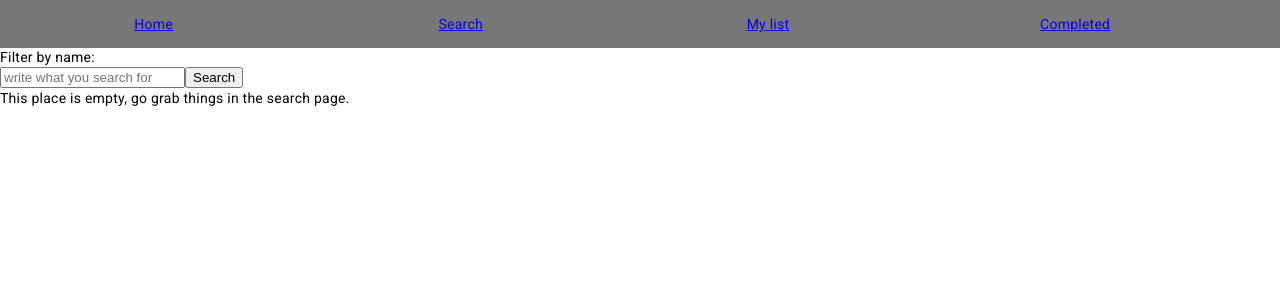
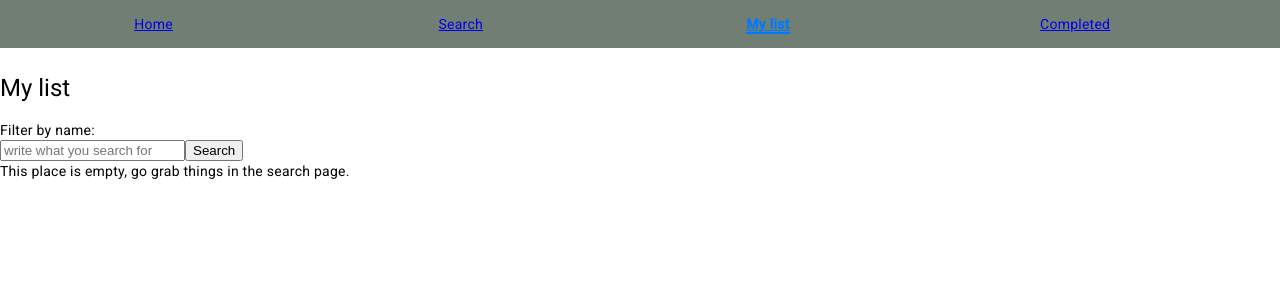
Before and after one commit to YerayMG93/testidxforwarframe, an Angular app: page /mylist in a window 1280 px wide. Shown: the top 300 px of the page. Built offline with nearby package versions, Linux system fonts and the light colour scheme.

Commit message:
style for card in all lists

```diff
--- a/src/app/app.component.css
+++ b/src/app/app.component.css
@@ -3,25 +3,18 @@
     padding: 0em;
 }
 
-body{
-  padding-left: 1em;
-  padding-right: 1em;
-  min-height: 400px;
-  margin-bottom: 100px;
-  clear: both;
-}
-#content{
-  display: inline-block;
-  padding-top: 3em;
+router-outlet {
+    margin-top: 3em;
 }
 
 #header {
   display: inline-block;
   width: 100%;
-  background-color: #333333aa;
+  background-color: #2b3e2faa;
   color: #fff;
   padding: 1em 0em 1em 0em;
   position: fixed;
   top: 0;
+  left:0;
   z-index: 100;
 }
--- a/src/app/pages/completed-list/completed-list.component.css
+++ b/src/app/pages/completed-list/completed-list.component.css
@@ -0,0 +1,22 @@
+h1 {
+    margin-top: 3em;
+  }
+  app-item-card{
+    display: flex;
+    flex-direction:column;
+    align-items: stretch;
+    float: left;
+    width: 25%;
+    height: 50%;
+}
+@media (max-width: 600px) {
+
+    app-item-card{
+        display: flex;
+        flex-direction: row;
+        width:100%;
+        height: fit-content;
+        align-items: center;
+        float: left;
+    }
+  }
--- a/src/app/pages/completed-list/completed-list.component.html
+++ b/src/app/pages/completed-list/completed-list.component.html
@@ -1,3 +1,6 @@
+<h1>
+{{title}}
+</h1>
 <form id="searchbar" action="javascript:void(0);">
     <label for="fname">Filter by name:</label><br>
     <input type="text" id="fname" name="fname" [(ngModel)]="fname" placeholder="write what you search for">
@@ -8,8 +11,10 @@
     <p> This place is empty, go grab things in the search page.</p>
 }
 @else {
-    <p> Everything you listed is here: </p>
+    <p> Everything you completed is here: </p>
 }
-@for (item of itemList; track item.name) {
-    <app-item-card [item]="item"></app-item-card>
-  }
+<div class="list">
+    @for (item of itemList; track item.name) {
+        <app-item-card [item]="item"></app-item-card>
+      }
+</div>
--- a/src/app/pages/completed-list/completed-list.component.ts
+++ b/src/app/pages/completed-list/completed-list.component.ts
@@ -14,6 +14,7 @@ import { FormsModule } from '@angular/forms';
 export class CompletedListComponent {
   itemList: any[] = [];
   fname: any;
+  title = 'Completed List';
 
   constructor(private localStorage: LocalService) {
     this.loadItems();
--- a/src/app/pages/header/header.component.css
+++ b/src/app/pages/header/header.component.css
@@ -16,3 +16,8 @@ li {
     margin: 0em;
     text-align: center;
 }
+.active-link {
+    font-weight: bold;
+    color: #007bff;
+    border-bottom: 2px solid #007bff;
+  }
--- a/src/app/pages/header/header.component.html
+++ b/src/app/pages/header/header.component.html
@@ -1,6 +1,6 @@
 <ul class="header">
-  <li><a [routerLink]="['/']">Home</a></li>
-  <li><a [routerLink]="['/list']">Search</a></li>
-  <li><a [routerLink]="['/mylist']">My list</a></li>
-  <li><a [routerLink]="['/completedlist']">Completed</a></li>
+  <li><a [routerLink]="['/']" routerLinkActive="active-link" [routerLinkActiveOptions]="{ exact: true }">Home</a></li>
+  <li><a [routerLink]="['/list']" routerLinkActive="active-link" >Search</a></li>
+  <li><a [routerLink]="['/mylist']" routerLinkActive="active-link" >My list</a></li>
+  <li><a [routerLink]="['/completedlist']" routerLinkActive="active-link" >Completed</a></li>
 </ul>
--- a/src/app/pages/home/home.component.css
+++ b/src/app/pages/home/home.component.css
@@ -0,0 +1,3 @@
+h1 {
+  margin-top: 3em;
+}
--- a/src/app/pages/list/list.component.css
+++ b/src/app/pages/list/list.component.css
@@ -1,6 +1,9 @@
 #searchbar{
     display: inline;
 }
+h1 {
+    margin-top: 3em;
+  }
 title{
     display: inline;
 }
--- a/src/app/pages/my-list/my-list.component.css
+++ b/src/app/pages/my-list/my-list.component.css
@@ -0,0 +1,23 @@
+h1 {
+    margin-top: 3em;
+  }
+
+  app-item-card{
+    display: flex;
+    flex-direction:column;
+    align-items: stretch;
+    float: left;
+    width: 25%;
+    height: 50%;
+}
+@media (max-width: 600px) {
+
+    app-item-card{
+        display: flex;
+        flex-direction: row;
+        width:100%;
+        height: fit-content;
+        align-items: center;
+        float: left;
+    }
+  }
--- a/src/app/pages/my-list/my-list.component.html
+++ b/src/app/pages/my-list/my-list.component.html
@@ -1,3 +1,6 @@
+<h1>
+{{title}}
+</h1>
 <form id="searchbar" action="javascript:void(0);">
     <label for="fname">Filter by name:</label><br>
     <input type="text" id="fname" name="fname" [(ngModel)]="fname" placeholder="write what you search for">
@@ -10,6 +13,8 @@
 @else {
     <p> Everything you listed is here: </p>
 }
-@for (item of itemList; track item.name) {
-    <app-item-card [item]="item"></app-item-card>
-  }
+<div class="list">
+    @for (item of itemList; track item.name) {
+        <app-item-card [item]="item"></app-item-card>
+      }
+</div>
--- a/src/app/pages/my-list/my-list.component.ts
+++ b/src/app/pages/my-list/my-list.component.ts
@@ -14,6 +14,7 @@ import { FormsModule } from '@angular/forms';
 export class MyListComponent implements OnInit{
   itemList: any[] = [];
   fname: any;
+  title = 'My list';
 
   constructor(private localStorage: LocalService) {
     this.loadItems();
```
